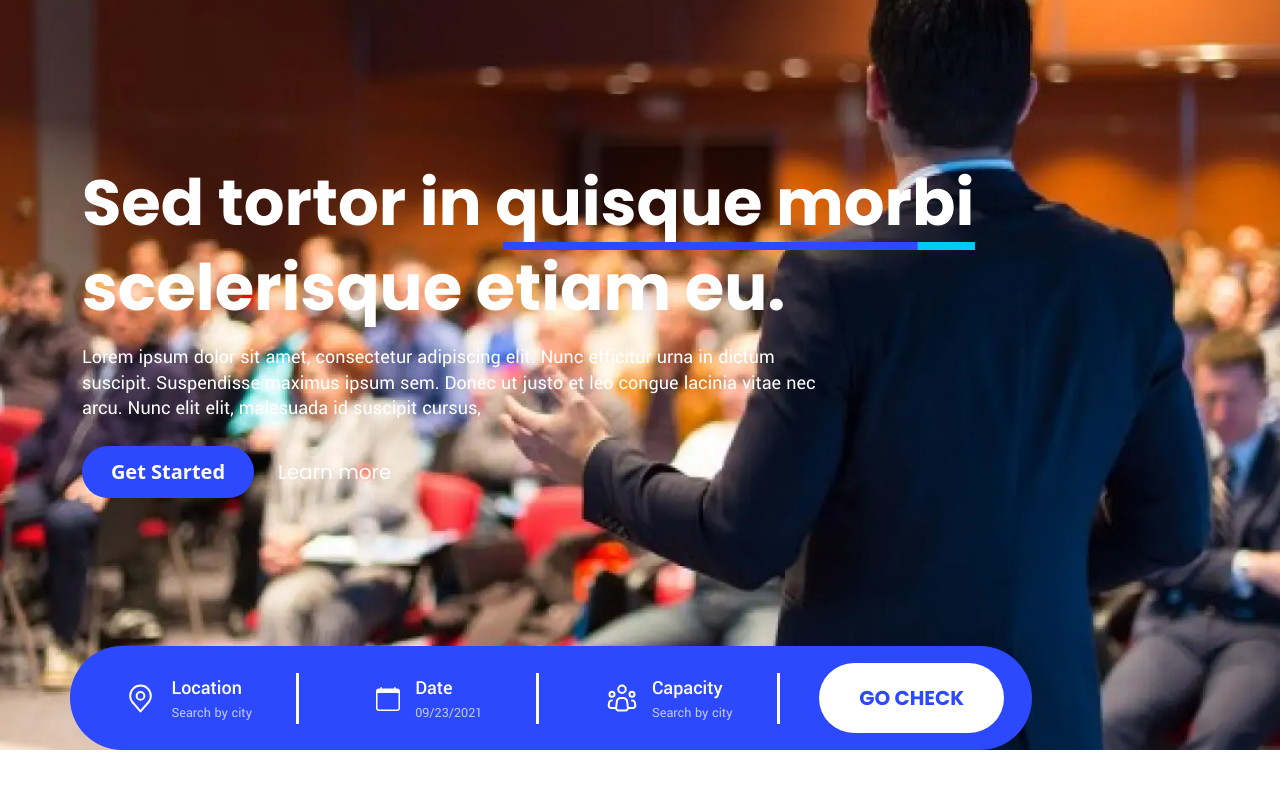
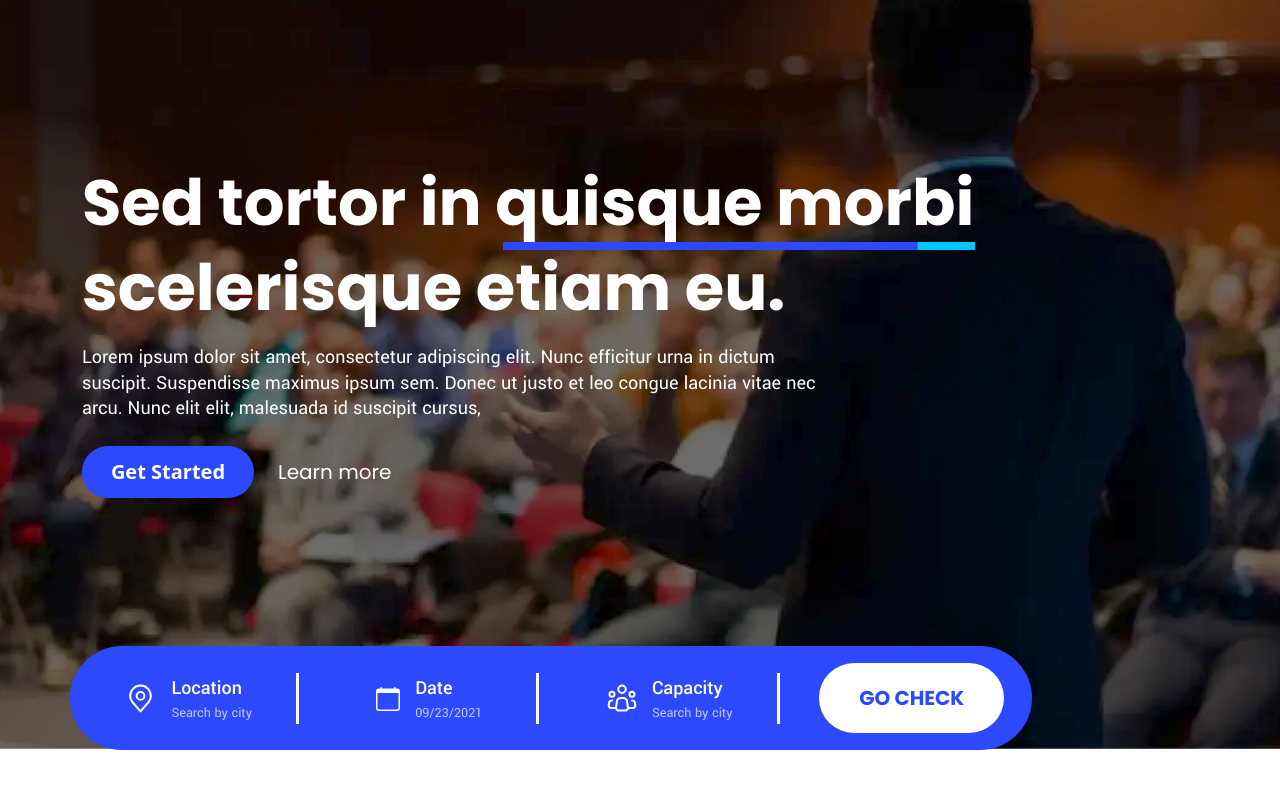
Before and after one commit to Pranavthakur547/Events-Free-Home-Page, a plain HTML site: page index.html in a window 1280 px wide. Shown: the part 90-880 px from the top of the page. Drawn offline with nearby package versions, Linux system fonts and the light colour scheme.

Commit message:
updating bg hero img

```diff
--- a/assets/css/style.css
+++ b/assets/css/style.css
@@ -23,7 +23,7 @@
 }
 
 .bg-hero-img {
-    background-image: url(/assets/images/png/hero-section-bg.webp);
+    background-image: url(/assets/images/png/section-hero-bg.webp);
     background-repeat: no-repeat;
     background-size: cover;
     background-position: center;
```
Also changed, not shown: assets/images/png/hero-section-bg.webp (deleted), assets/images/png/section-hero-bg.webp (added).
